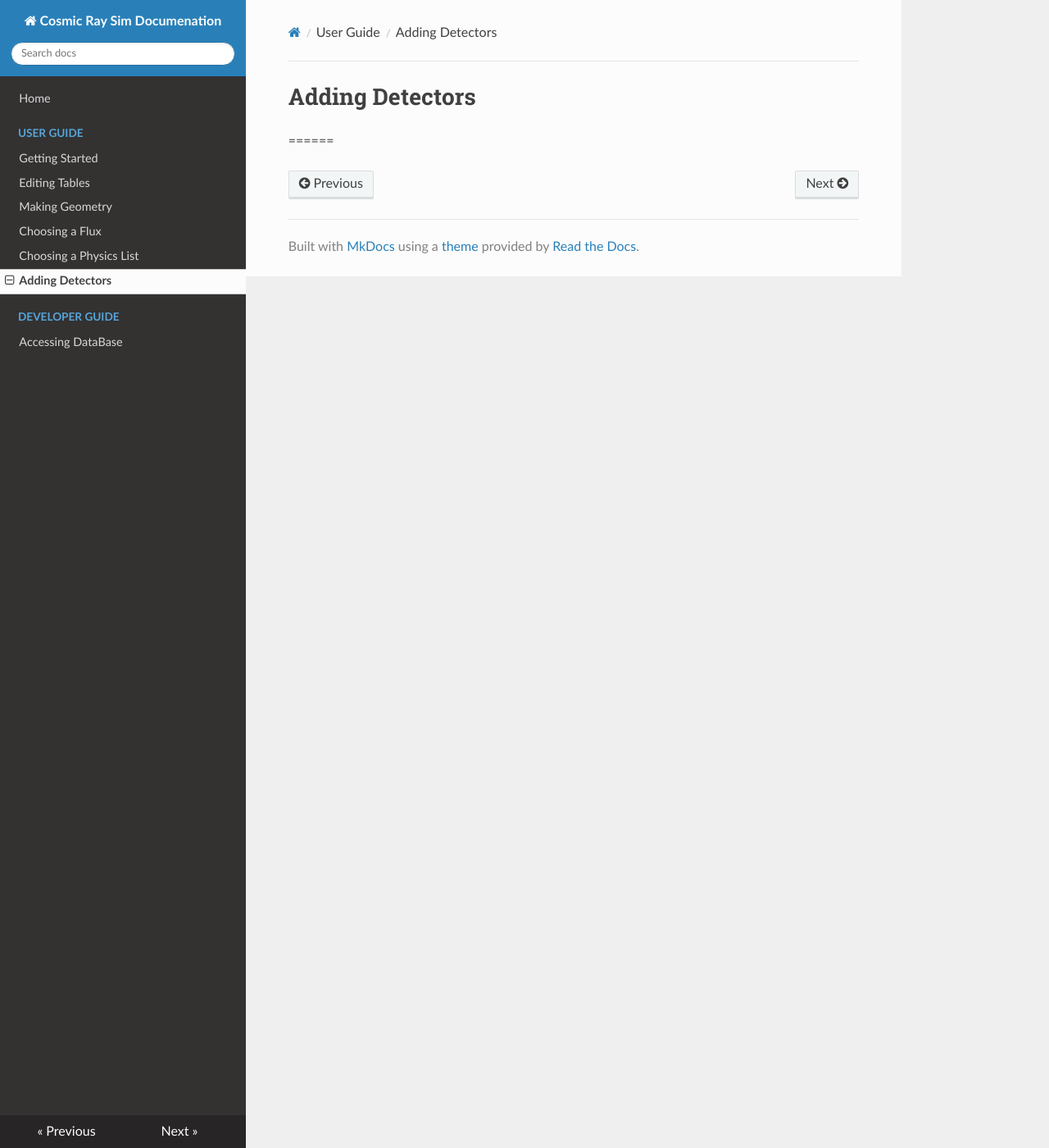
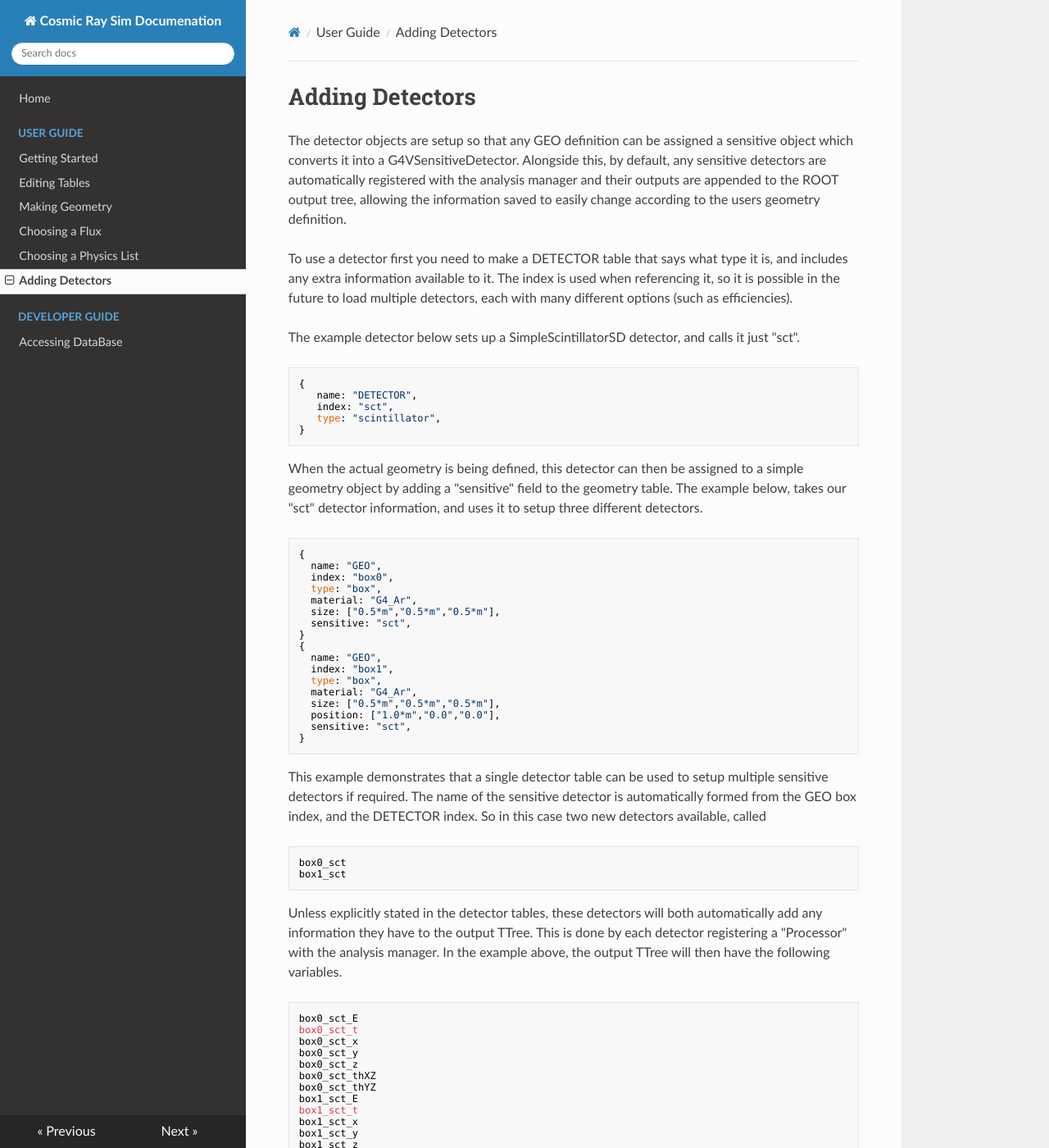
Before and after one commit to patmanmx1991/cosmicraysim, an MkDocs documentation site: the page built from docs/user-guide/addingdetectors.md, in a window 1280 px wide and 1400 px high. Shown: the whole window at 82% size. Built offline with MkDocs 1.6.1, drawn with Linux system fonts in a browser that asks for light colours; nearby versions of some CDN libraries; old or Windows-style settings are respelled for this version of MkDocs; some of the changed text lies outside the part shown.

Commit message:
updated docs

````diff
--- a/docs/user-guide/addingdetectors.md
+++ b/docs/user-guide/addingdetectors.md
@@ -1,2 +1,72 @@
 # Adding Detectors
-======
+
+
+The detector objects are setup so that any GEO definition can be assigned a sensitive object which converts it into a G4VSensitiveDetector. Alongside this, by default, any sensitive detectors are automatically registered with the analysis manager and their outputs are appended to the ROOT output tree, allowing the information saved to easily change according to the users geometry definition.
+
+
+To use a detector first you need to make a DETECTOR table that says what type it is, and includes any extra information available to it. The index is used when referencing it, so it is possible in the future to load multiple detectors, each with many different options (such as efficiencies).
+
+The example detector below sets up a SimpleScintillatorSD detector, and calls it just "sct".
+```
+{
+   name: "DETECTOR",
+   index: "sct",
+   type: "scintillator",
+}
+```
+
+
+When the actual geometry is being defined, this detector can then be assigned to a simple geometry object by adding a "sensitive" field to the geometry table.
+The example below, takes our "sct" detector information, and uses it to setup three different detectors.
+```
+{
+  name: "GEO",
+  index: "box0",
+  type: "box",
+  material: "G4_Ar",
+  size: ["0.5*m","0.5*m","0.5*m"],
+  sensitive: "sct",
+}
+{
+  name: "GEO",
+  index: "box1",
+  type: "box",
+  material: "G4_Ar",
+  size: ["0.5*m","0.5*m","0.5*m"],
+  position: ["1.0*m","0.0","0.0"],
+  sensitive: "sct",
+}
+```
+
+This example demonstrates that a single detector table can be used to setup multiple sensitive detectors if required. The name of the sensitive detector is automatically formed from the GEO box index, and the DETECTOR index. So in this case two new detectors available, called
+```
+box0_sct
+box1_sct
+```
+
+
+Unless explicitly stated in the detector tables, these detectors will both automatically add any information they have to the output TTree. This is done by each detector registering a "Processor" with the analysis manager. In the example above, the output TTree will then have the following variables.
+```
+box0_sct_E
+box0_sct_t
+box0_sct_x
+box0_sct_y
+box0_sct_z
+box0_sct_thXZ
+box0_sct_thYZ
+box1_sct_E
+box1_sct_t
+box1_sct_x
+box1_sct_y
+box1_sct_z
+box1_sct_thXZ
+box1_sct_thYZ
+```
+
+
+Currently, three different detectors are available. These are below. More information on how to use each one will be added in the future.
+```
+truemuon
+scintillator
+longdrift
+```
````
Also changed, not shown: docs/index.md (+4 -2 lines), docs/user-guide/addingprocessors.md (added, +14 -0 lines), docs/user-guide/addingtriggers.md (added, +43 -0 lines), docs/user-guide/choosingflux.md (+32 -23 lines), docs/user-guide/choosingphysics.md (+1 -0 lines).
